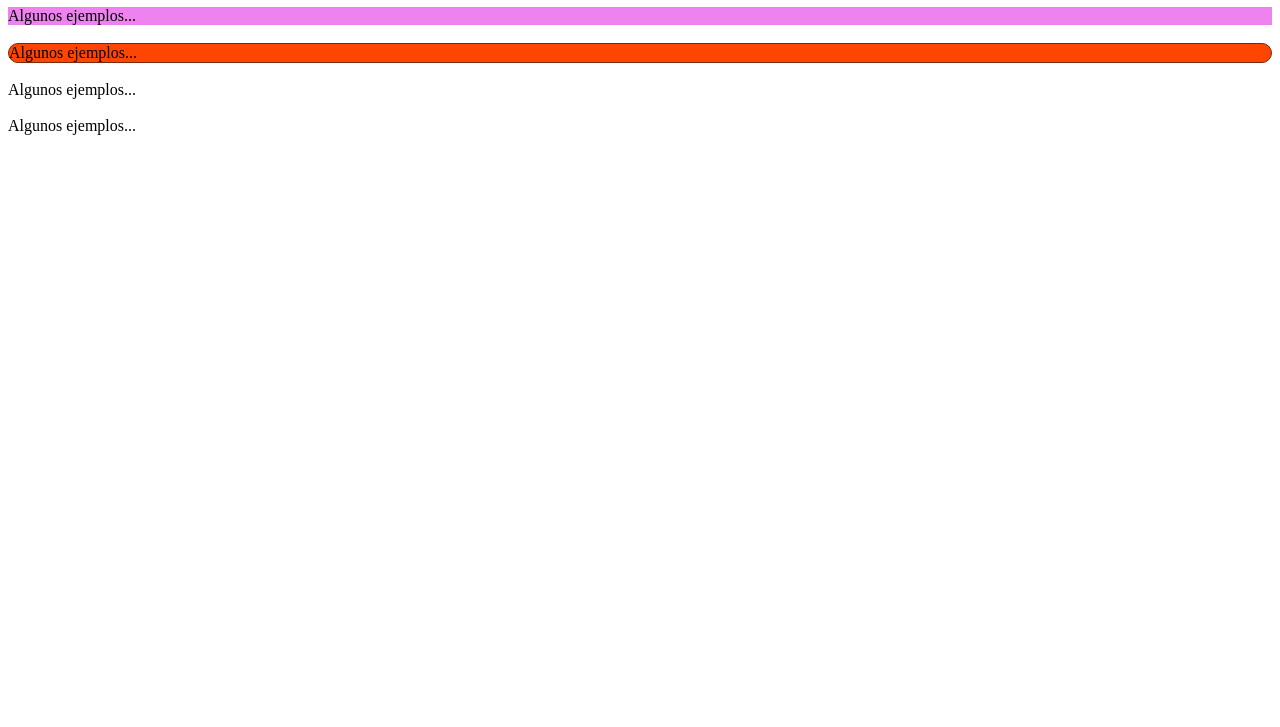
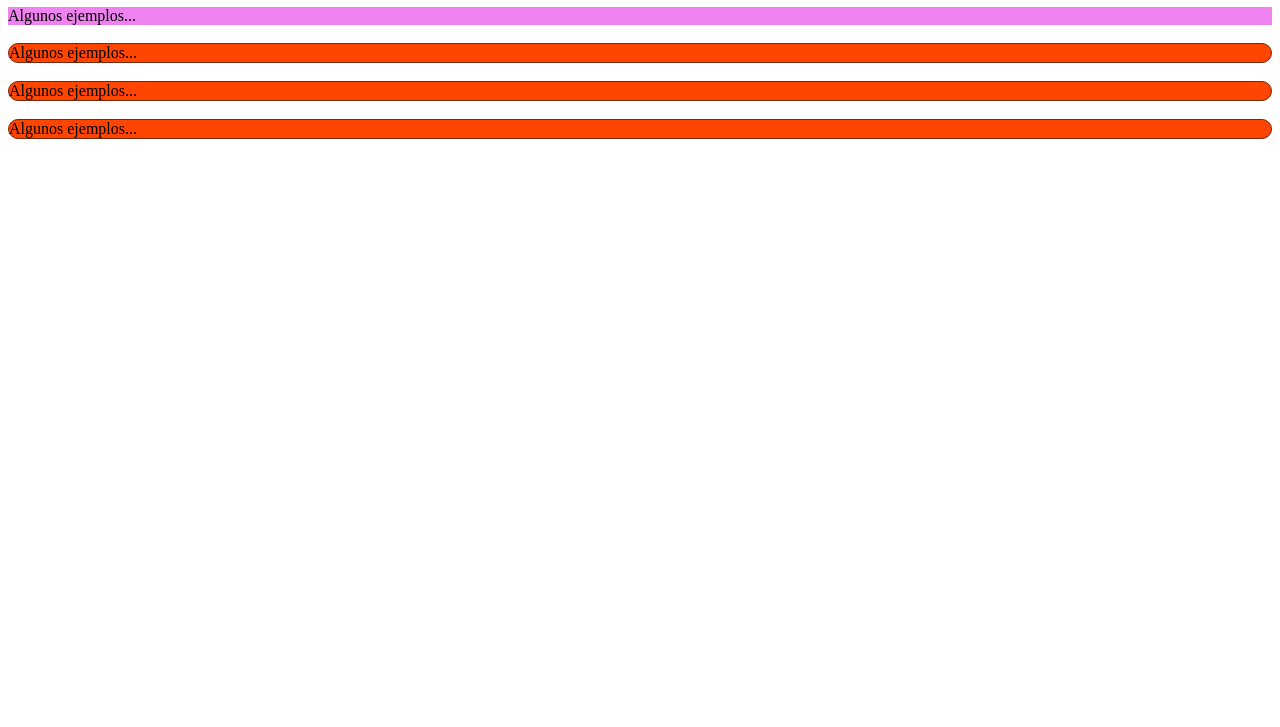
Before and after one commit to Abiinfinito/generation_bootcamp, a plain HTML site: page intro_css/ejercicio1.html in a window 1280 px wide. Shown: the part 73-800 px from the top of the page. Drawn offline with Linux system fonts and the light colour scheme.

Commit message:
ejercicio 1 css

```diff
--- a/intro_css/assets/css/ejercicio1.css
+++ b/intro_css/assets/css/ejercicio1.css
@@ -11,3 +11,19 @@
     border: 1px solid rgb(120, 40, 11);
     border-radius: 10px;
 }
+
+.cuadro3{
+    width: auto;
+    height: auto;
+    background-color: orangered;
+    border: 1px solid rgb(120, 40, 11);
+    border-radius: 10px;
+}
+
+.cuadro4{
+    width: auto;
+    height: auto;
+    background-color: orangered;
+    border: 1px solid rgb(120, 40, 11);
+    border-radius: 10px;
+}
```
